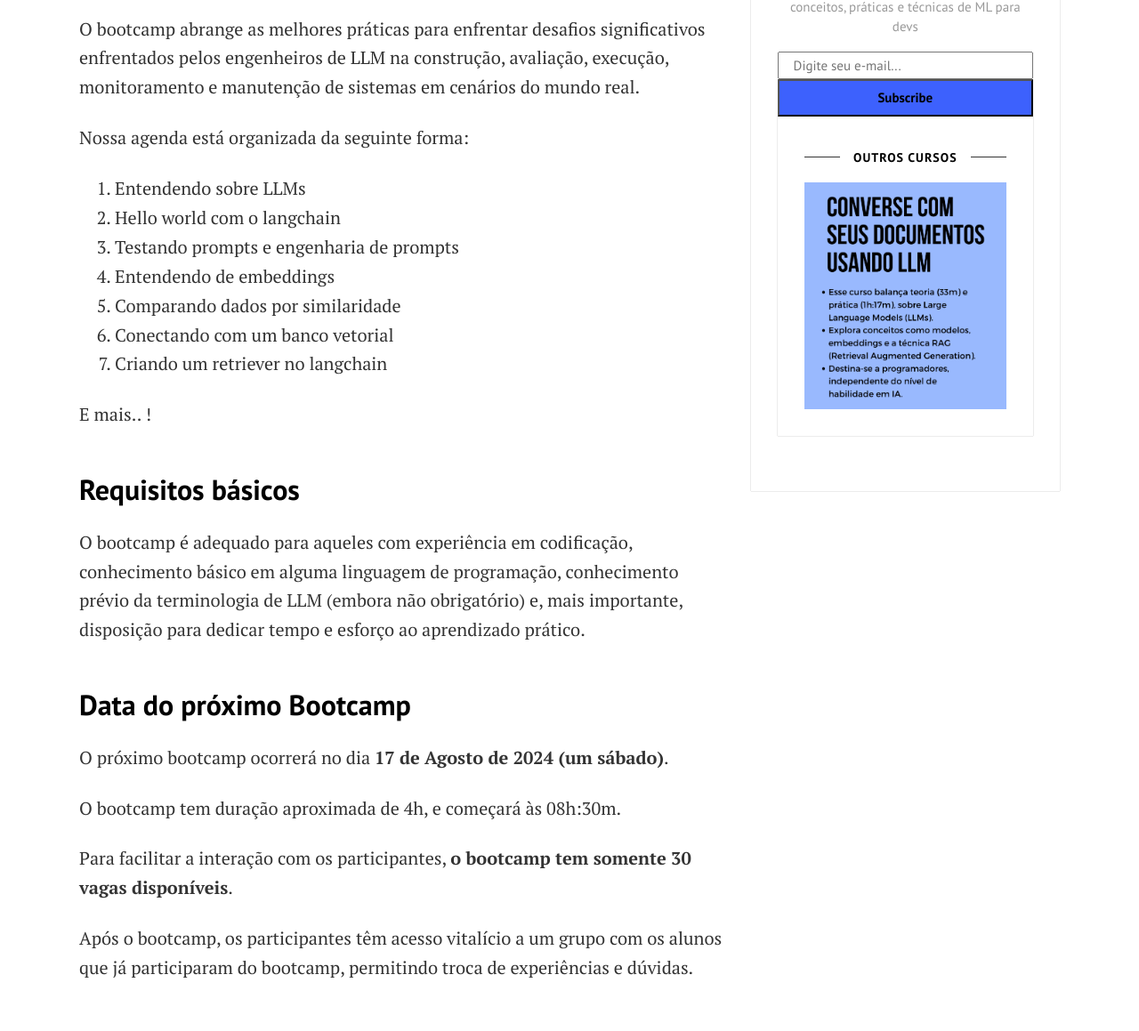
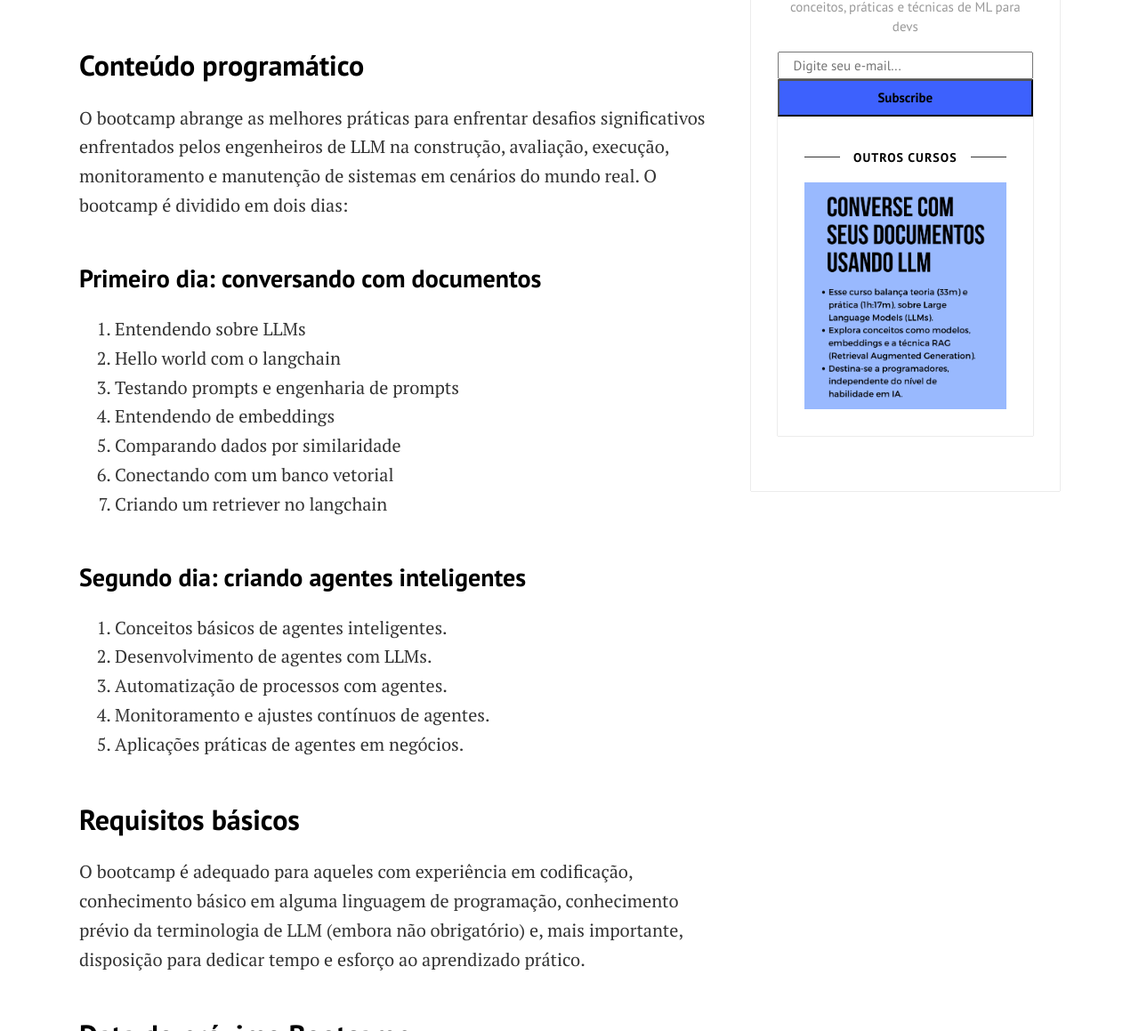
Before and after one commit to gustavopinto/bootcampllm.github.io, a Jekyll site: the page built from _posts/2020-01-12-powerful-things-markdown-editor.md, in a window 1280 px wide and 1400 px high, scrolled down 901 px, cut to the strip 241-1400 px from the top of the window. Shown: the whole strip at 89% size. Built offline with Jekyll 4.4.1, drawn with Linux system fonts in a browser that asks for light colours; comment, search, counter and statistics services are not loaded; some of the changed text lies outside the part shown.

Commit message:
novo curso

```diff
--- a/_posts/2020-01-12-powerful-things-markdown-editor.md
+++ b/_posts/2020-01-12-powerful-things-markdown-editor.md
@@ -14,13 +14,14 @@ O bootcamp, ministrado por um especialista com mais de 15 anos de experiência e
 
 Ao ingressar, os participantes aprenderão a projetar e escrever o código para construir suas primeiras aplicações baseadas de LLM, completamente do zero.
 
-<p><iframe style="width:100%;" height="315" src="https://www.youtube.com/embed/uqX7K6WxiQs?rel=0&amp;showinfo=0" frameborder="0" allowfullscreen></iframe></p>
+<p><iframe style="width:100%;" height="415" src="https://www.youtube.com/embed/uqX7K6WxiQs?rel=0&amp;showinfo=0" frameborder="0" allowfullscreen></iframe></p>
 
 ## Conteúdo programático
 
-O bootcamp abrange as melhores práticas para enfrentar desafios significativos enfrentados pelos engenheiros de LLM na construção, avaliação, execução, monitoramento e manutenção de sistemas em cenários do mundo real.
+O bootcamp abrange as melhores práticas para enfrentar desafios significativos enfrentados pelos engenheiros de LLM na construção, avaliação, execução, monitoramento e manutenção de sistemas em cenários do mundo real. O bootcamp é dividido em dois dias:
 
-Nossa agenda está organizada da seguinte forma:
+### Primeiro dia: conversando com documentos
+
 
 1. Entendendo sobre LLMs
 2. Hello world com o langchain
@@ -30,7 +31,13 @@ Nossa agenda está organizada da seguinte forma:
 6. Conectando com um banco vetorial
 7. Criando um retriever no langchain
 
-E mais.. !
+### Segundo dia: criando agentes inteligentes
+
+1. Conceitos básicos de agentes inteligentes.
+2. Desenvolvimento de agentes com LLMs.
+3. Automatização de processos com agentes.
+4. Monitoramento e ajustes contínuos de agentes.
+5. Aplicações práticas de agentes em negócios.
 
 ## Requisitos básicos
 
@@ -38,9 +45,9 @@ O bootcamp é adequado para aqueles com experiência em codificação, conhecime
 
 ## Data do próximo Bootcamp
 
-O próximo bootcamp ocorrerá no dia **17 de Agosto de 2024 (um sábado)**.
+O próximo bootcamp ocorrerá no dia **21 e 28 de Setembro de 2024 (dois sábados)**.
 
-O bootcamp tem duração aproximada de 4h, e começará às 08h:30m.
+O bootcamp tem duração aproximada de 6h, começando às 09h:00m (3h por sábado).
 
 Para facilitar a interação com os participantes, **o bootcamp tem somente 30 vagas disponíveis**.
 
@@ -61,7 +68,7 @@ Ao se inscrever no nosso bootcamp, você não apenas terá acesso a uma imersão
 Essa oferta permite que você aprenda de forma síncrona e assíncrona, garantindo uma experiência completa de aprendizado e desenvolvimento profissional.
 
 
-<a href="https://gustavopinto.gumroad.com/l/3-llm4devs" class="btn btn-dark text-white px-5 btn-lg">Se inscreva agora!</a>
+<a href="https://buy.stripe.com/8wMeXYecibtd12g288" class="btn btn-dark text-white px-5 btn-lg">Se inscreva agora!</a>
 
 
 ## E se eu tiver dúvidas?
--- a/index.html
+++ b/index.html
@@ -15,7 +15,7 @@ disqus: false
       <p class="lead mb-4">O bootcamp LLM4Devs é um evento de 4h de duração que acelera devs a construirem aplicações baseadas em LLMs.
 
         O bootcamp é 100% <i>hands on</i> e o feedback tem sido muito positivo. Se interessou?</p>
-      <a href="https://gustavopinto.gumroad.com/l/3-llm4devs" class="btn btn-dark text-white px-5 btn-lg">Se inscreva agora!</a>
+      <a href="https://buy.stripe.com/8wMeXYecibtd12g288" class="btn btn-dark text-white px-5 btn-lg">Se inscreva agora!</a>
     </div>
     <div class="col-md-6 text-right pl-0 pl-lg-4">
       <img class="intro" height="500" src="{{site.baseurl}}/assets/images/intro.svg">
```
Also changed, not shown: other parts of _posts/2020-01-12-powerful-things-markdown-editor.md (+1 -1 lines), 1 other file.
